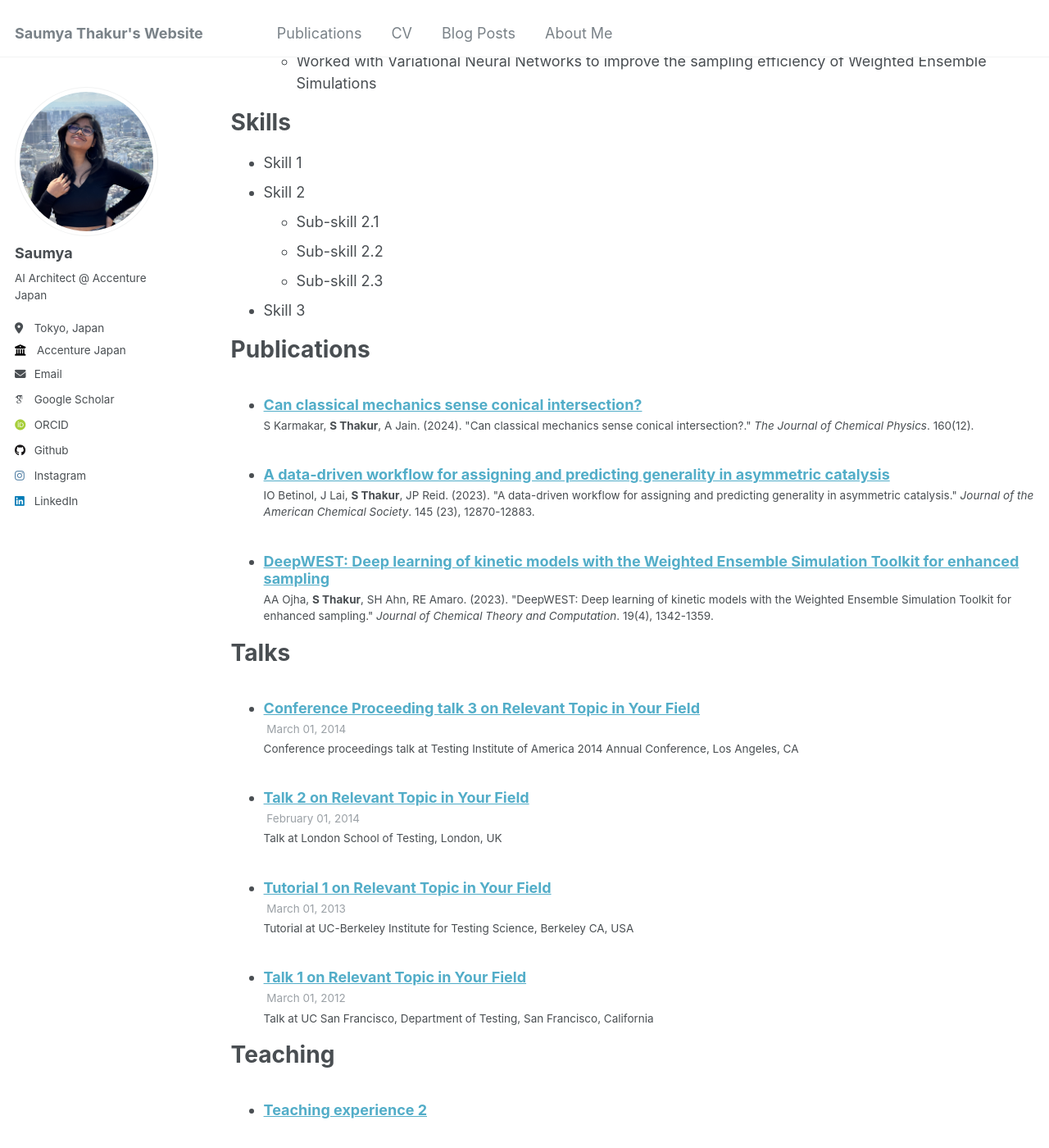
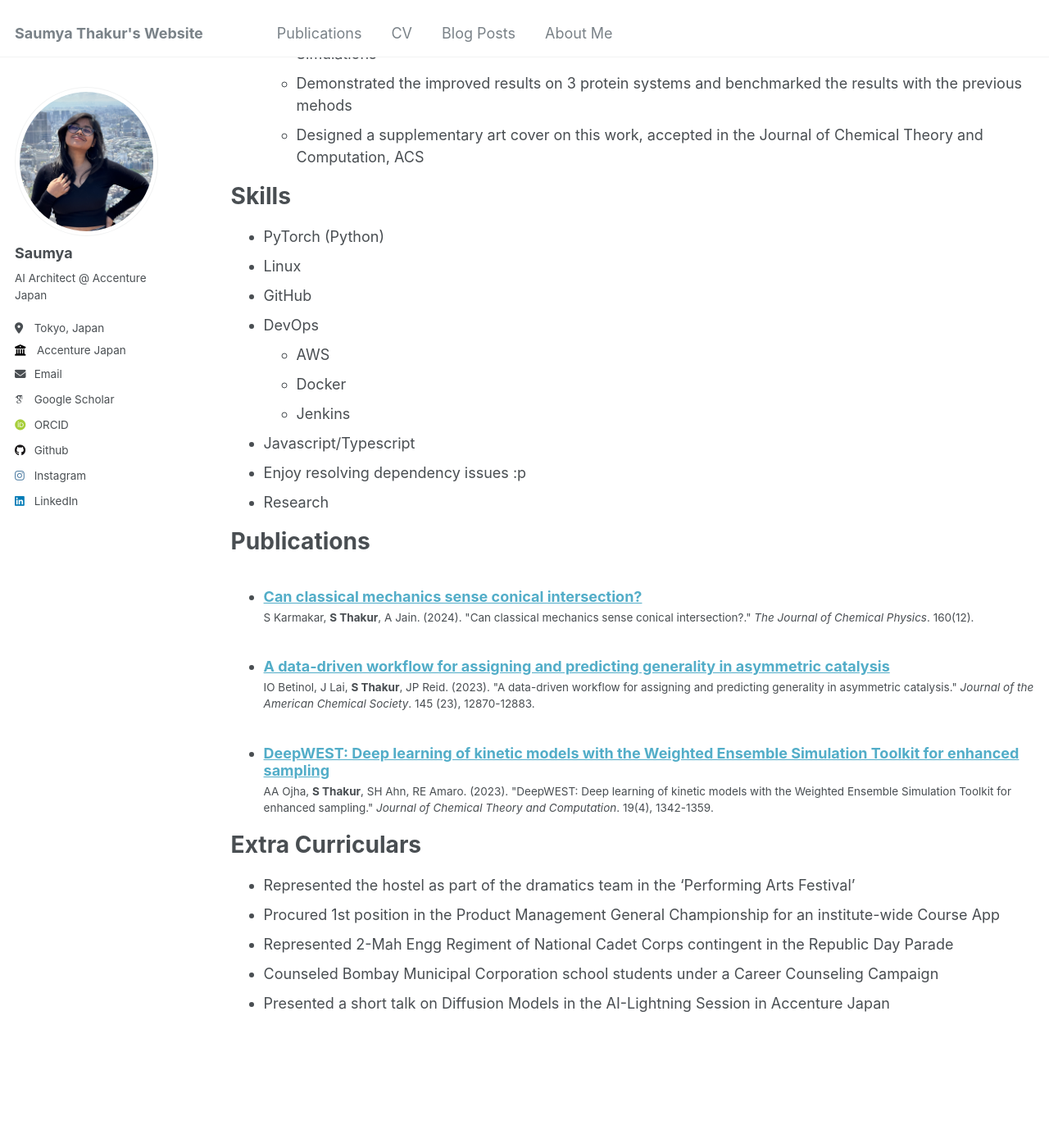
Before and after one commit to sthakurr/sthakurr.github.io, a Jekyll site: the page built from _pages/cv.md, in a window 1280 px wide and 1400 px high, scrolled down 916 px. Shown: the whole window at 82% size. Built offline with Jekyll 4.4.1, drawn with Linux system fonts in a browser that asks for light colours; some web fonts are replaced; some of the changed text lies outside the part shown.

Commit message:
added cv

```diff
--- a/_pages/cv.md
+++ b/_pages/cv.md
@@ -27,7 +27,6 @@ Work experience
 
   _Supervisor: [https://www.thereidlab.com/jolenereid](Jolene P. Reid)_
   * Developed a generality metric using a data-intensive pipeline to assign values to the candidate catalysts
-  *
   * Find the detailed report here: [MITACS_Generality.pdf](https://sthakurr.github.io/files/MITACS_Project_Report__Catalyst_Generality.pdf)
 
 
@@ -35,15 +34,21 @@ Work experience
 
   _Supervisor: [https://amarolab.ucsd.edu/php/members/people.php](Rommie Amaro)_
   * Worked with Variational Neural Networks to improve the sampling efficiency of Weighted Ensemble Simulations
+  * Demonstrated the improved results on 3 protein systems and benchmarked the results with the previous mehods
+  * Designed a supplementary art cover on this work, accepted in the Journal of Chemical Theory and Computation, ACS
 
 Skills
 ======
-* Skill 1
-* Skill 2
-  * Sub-skill 2.1
-  * Sub-skill 2.2
-  * Sub-skill 2.3
-* Skill 3
+* PyTorch (Python)
+* Linux
+* GitHub
+* DevOps
+  * AWS
+  * Docker
+  * Jenkins
+* Javascript/Typescript
+* Enjoy resolving dependency issues :p
+* Research
 
 Publications
 ======
@@ -51,7 +56,7 @@ Publications
     {% include archive-single-cv.html %}
   {% endfor %}</ul>
 
-Talks
+<!-- Talks
 ======
   <ul>{% for post in site.talks reversed %}
     {% include archive-single-talk-cv.html  %}
@@ -61,8 +66,12 @@ Teaching
 ======
   <ul>{% for post in site.teaching reversed %}
     {% include archive-single-cv.html %}
-  {% endfor %}</ul>
+  {% endfor %}</ul> -->
 
-Service and leadership
+Extra Curriculars
 ======
-* Currently signed in to 43 different slack teams
+* Represented the hostel as part of the dramatics team in the 'Performing Arts Festival'
+* Procured 1st position in the Product Management General Championship for an institute-wide Course App
+* Represented 2-Mah Engg Regiment of National Cadet Corps contingent in the Republic Day Parade
+* Counseled Bombay Municipal Corporation school students under a Career Counseling Campaign
+* Presented a short talk on Diffusion Models in the AI-Lightning Session in Accenture Japan
```
